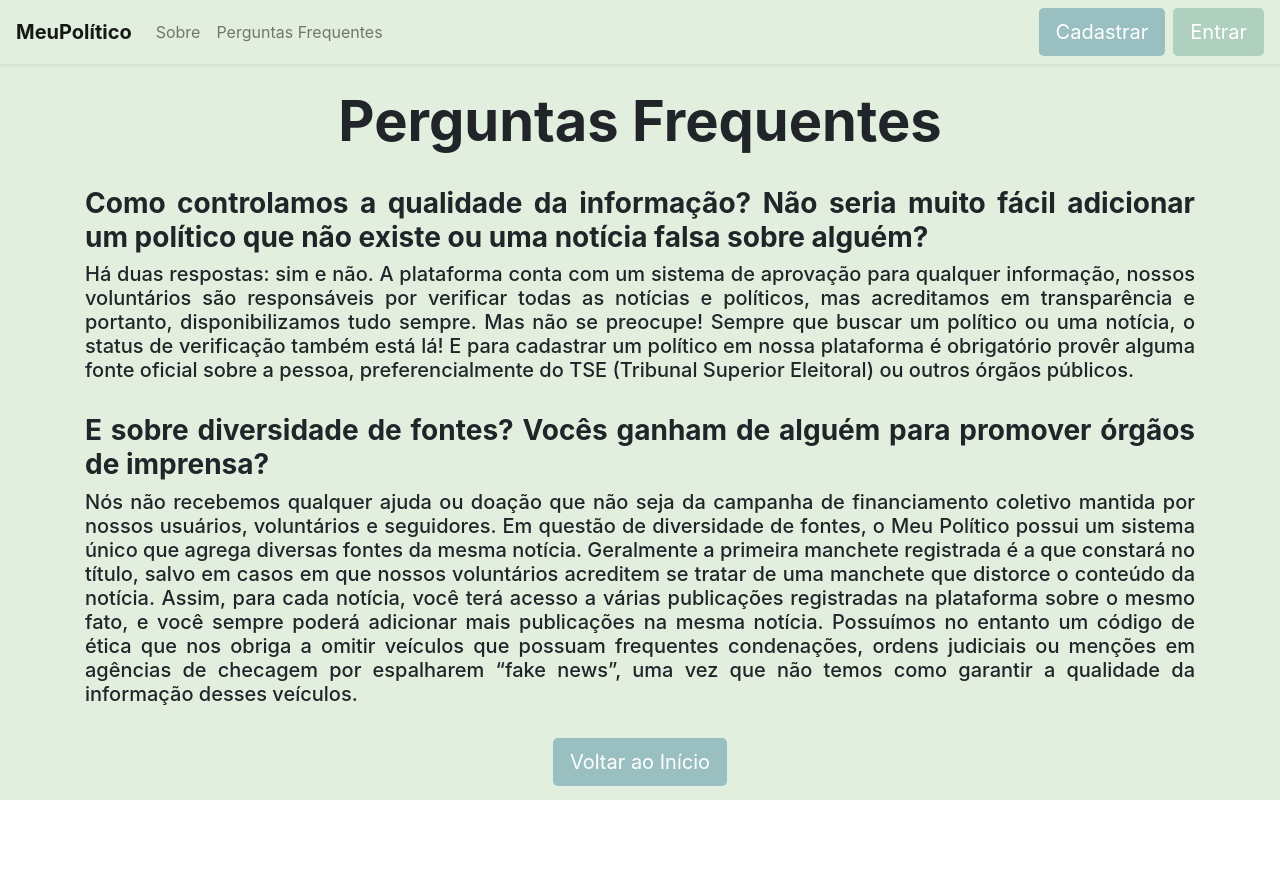
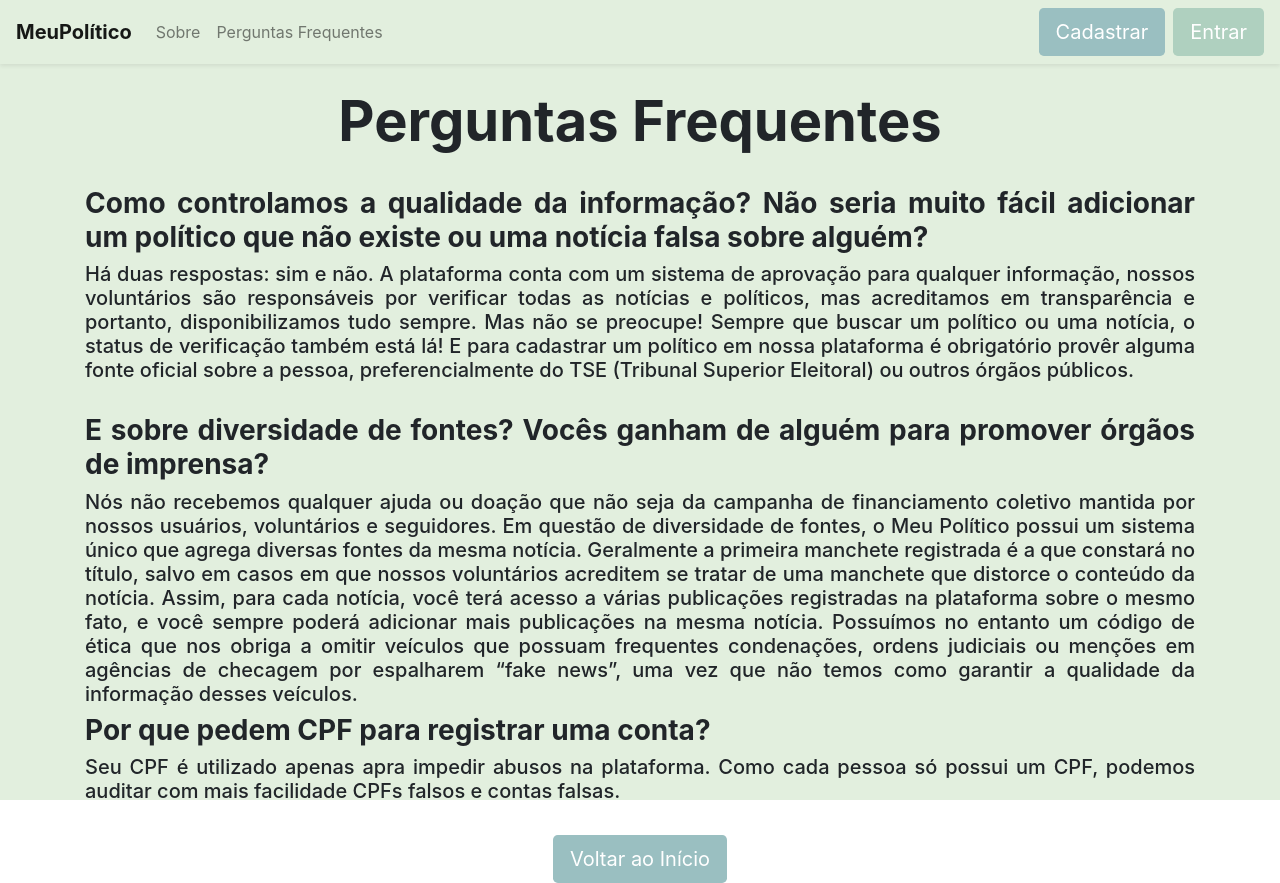
Before and after one commit to unimatrix2/meu-politico-front, a React (Create React App) app: page /faq in a window 1280 px wide. Before the commit the page ends 800 px from the top, so only its background shows below. Built offline with nearby package versions, Linux system fonts and the light colour scheme.

Commit message:
updated about

```diff
--- a/src/components/About/About.js
+++ b/src/components/About/About.js
@@ -85,6 +85,13 @@ const About = ({isFaq}) => {
                 veículos que possuam frequentes condenações, ordens judiciais ou menções em agências de checagem por espalharem “fake
                 news”, uma vez que não temos como garantir a qualidade da informação desses veículos.
                 </p>
+                <p className="h3 text-justify">
+                    <strong>Por que pedem CPF para registrar uma conta?</strong>
+                </p>
+                <p className="h5 text-justify">
+                Seu CPF é utilizado apenas apra impedir abusos na plataforma. Como cada pessoa só possui um CPF, podemos auditar com
+                mais facilidade CPFs falsos e contas falsas.
+                </p>
                 <br></br>
                 <Button as={Link} to="/" className="btn btn-lg button-light-blue-home" style={{alignSelf: "center"}}>
                     Voltar ao Início
```
